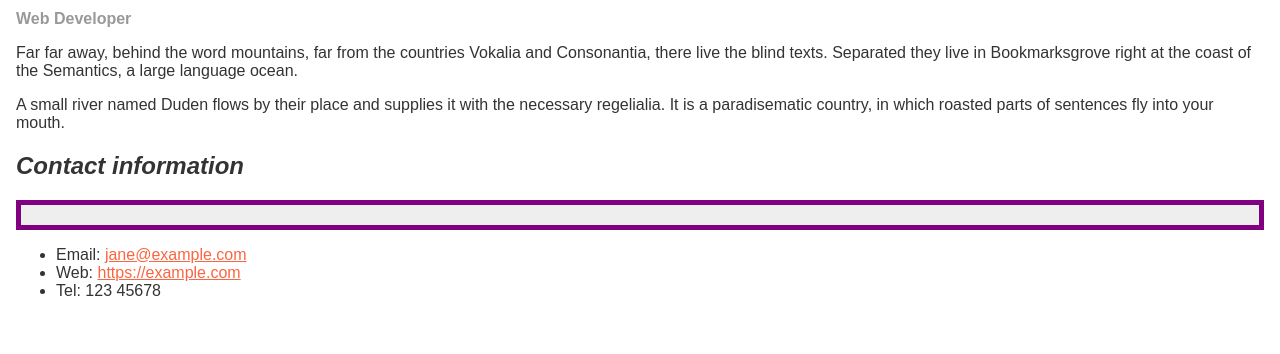
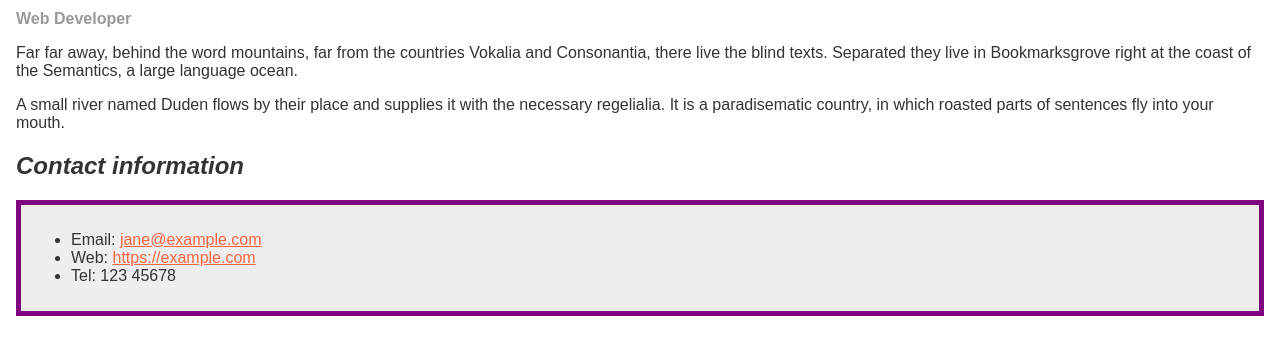
Before and after one commit to Ignis-27/muhammadzayadalam.github.io, a plain HTML site: page Lab 3/Assignment 3 part 1/biog-download.html in a window 1280 px wide. Shown: the part 102-456 px from the top of the page. Drawn offline with Linux system fonts and the light colour scheme.

Commit message:
fixing the border

```diff
--- a/Lab 3/Assignment 3 part 1/biog-download.html
+++ b/Lab 3/Assignment 3 part 1/biog-download.html
@@ -74,7 +74,7 @@
     </p>
 
     <h2>Contact information</h2>
-    <div class ="contact-details"></div>
+    <div class ="contact-details">
     <ul>
       <li>
         Email:
@@ -86,5 +86,6 @@
       </li>
       <li>Tel: 123 45678</li>
     </ul>
+   </div>
   </body>
 </html>
```
